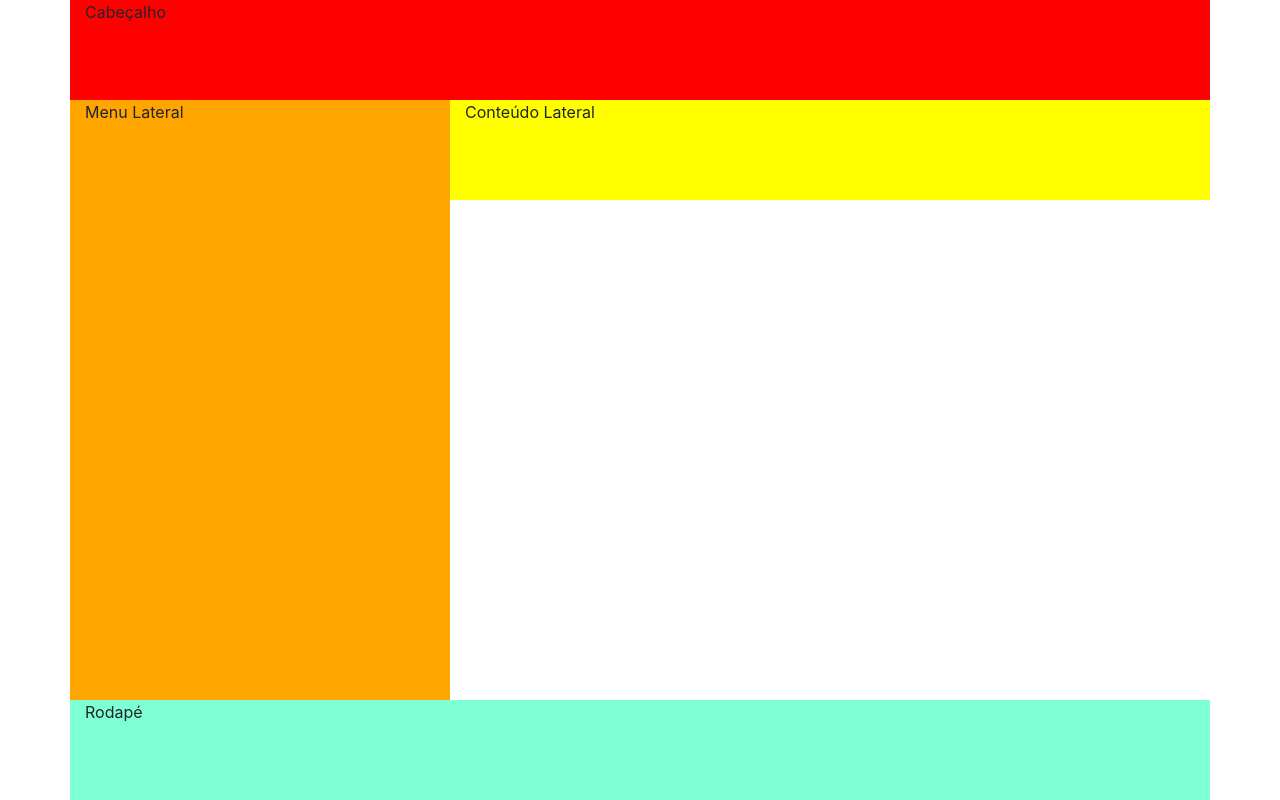
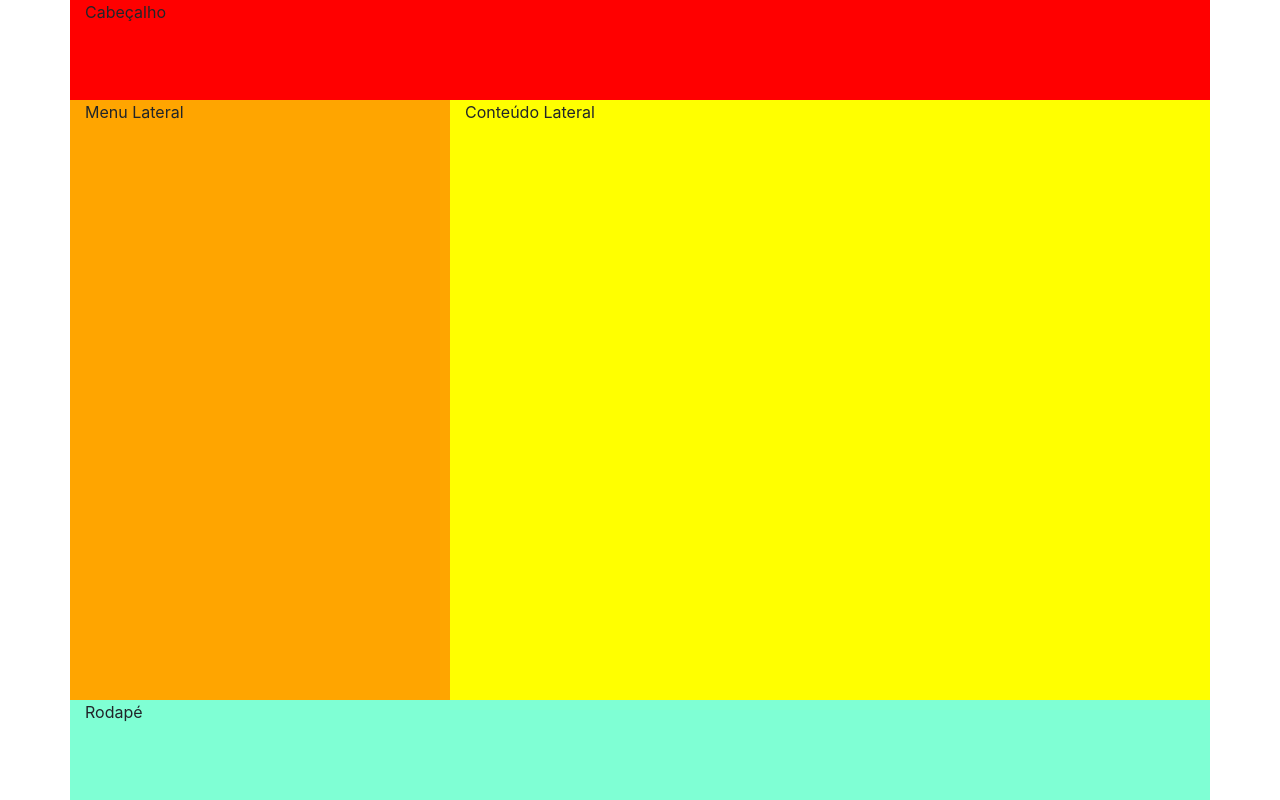
Before and after one commit to clecao/ExemploHTMLCSS, a website: page public_html/exemplo.html in a window 1280 px wide. Drawn offline with Linux system fonts and the light colour scheme.

Commit message:
Sexta 22 09 2017

```diff
--- a/public_html/exemplo.html
+++ b/public_html/exemplo.html
@@ -20,7 +20,7 @@ and open the template in the editor.
             </div>
             <div class="row">
                 <div class="col-md-4" style="background: orange; height: 600px;">Menu Lateral</div>
-                <div class="col-md-8" style="background: yellow; height: 100px;">Conteúdo Lateral</div>
+                <div class="col-md-8" style="background: yellow; height: 600px;">Conteúdo Lateral</div>
             </div>
             <div class="row">
                 <div class="col-md-12" style="background: aquamarine; height: 100px;">Rodapé</div>
```
